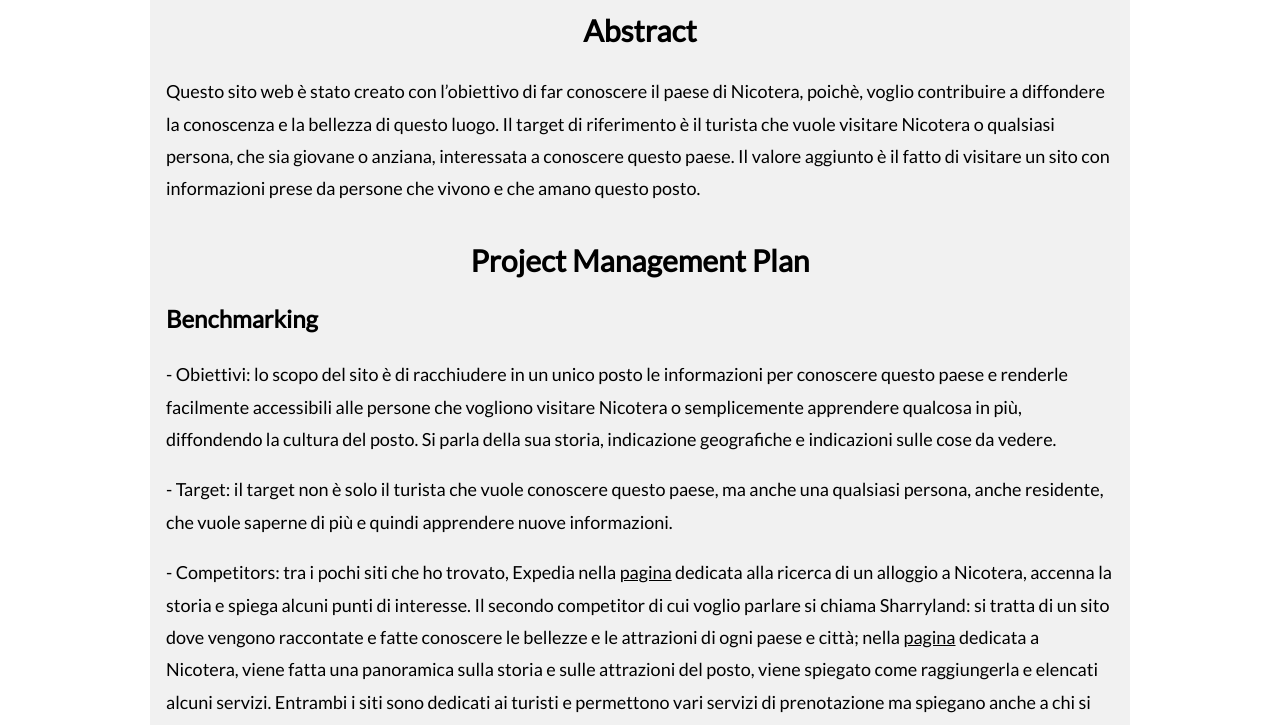
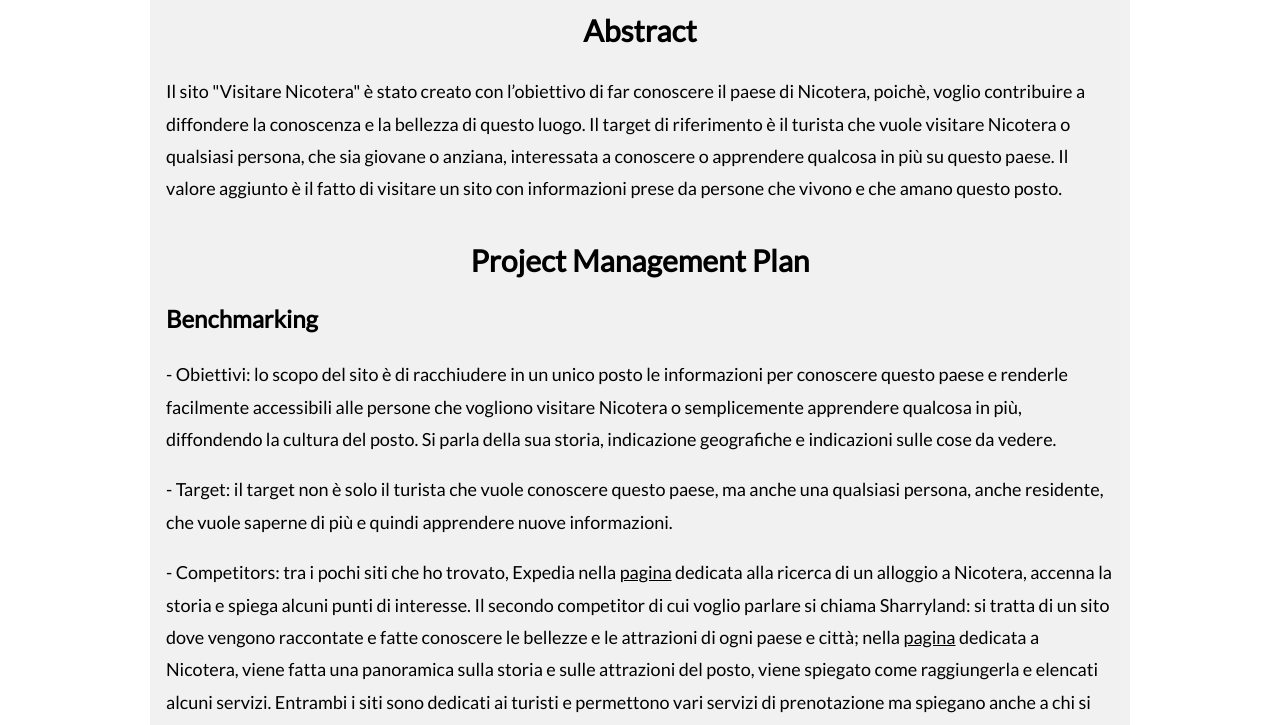
Before and after one commit to andrealamalfa/Visitare-NIcotera, a plain HTML site: page doc.html in a window 1280 px wide. Shown: the part 70-795 px from the top of the page. Drawn offline with nearby package versions, Linux system fonts and the light colour scheme.

Commit message:
Update doc.html

```diff
--- a/doc.html
+++ b/doc.html
@@ -47,9 +47,10 @@
 <div class="w3-content w3-container w3-padding-40 w3-light-grey" style=" font-size: 20px;">
 	<h2 class="w3-center">Abstract</h2>
   	<p>
-		Questo sito web è stato creato con l’obiettivo di far conoscere il paese di Nicotera, poichè,
+		Il sito "Visitare Nicotera" è stato creato con l’obiettivo di far conoscere il paese di Nicotera, poichè,
 		voglio contribuire a diffondere la conoscenza e la bellezza di questo luogo.
-		Il target di riferimento è il turista che vuole visitare Nicotera o qualsiasi persona, che sia giovane o anziana, interessata a conoscere questo paese.
+		Il target di riferimento è il turista che vuole visitare Nicotera o qualsiasi persona, che sia giovane o anziana, interessata a conoscere o apprendere
+		qualcosa in più su questo paese.
 		Il valore aggiunto è il fatto di visitare un sito con informazioni prese da persone che vivono e che amano questo posto.
   	</p>
 </div>
```
